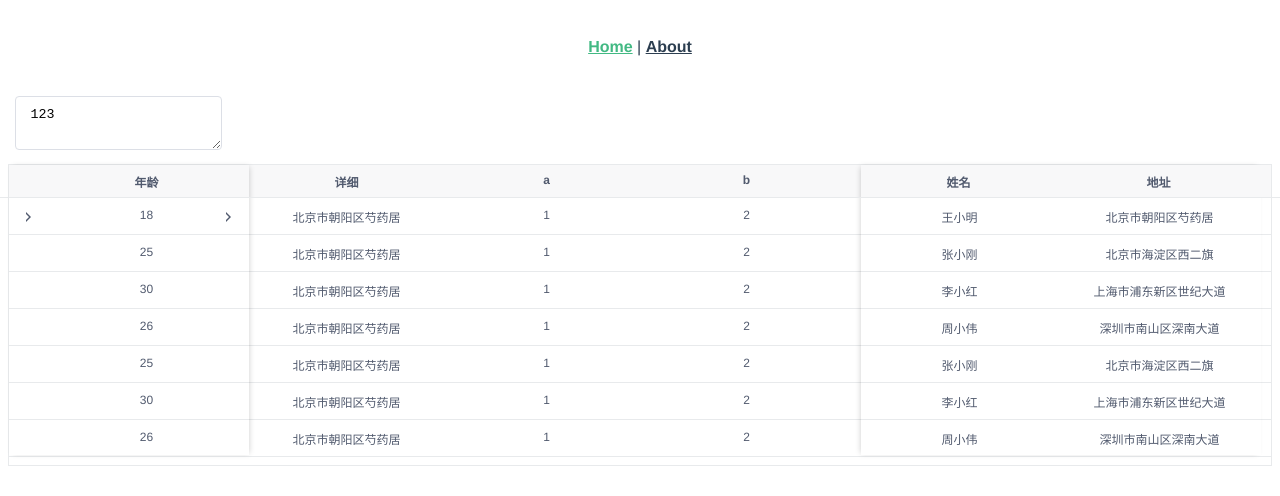
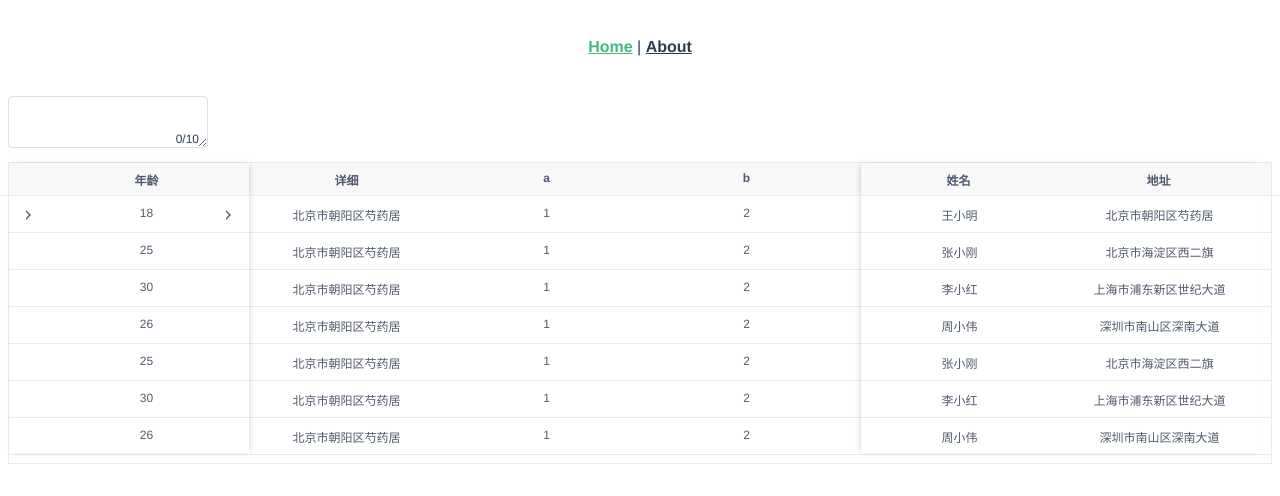
Before and after one commit to Hellottxo/xxxo, a Vue app: page / in a window 1280 px wide. Shown: the top 496 px of the page. Built offline with nearby package versions, Linux system fonts and the light colour scheme.

Commit message:
feat：wordCount

```diff
--- a/src/components/input/input.vue
+++ b/src/components/input/input.vue
@@ -3,6 +3,7 @@
     <div
     class="xo-input_wrap"
     :class="{readonly: disabled}"
+    :style="{width: `${width}px`}"
     @mouseenter="isMouseenter=true"
     @mouseleave="isMouseenter=false"
     >
@@ -14,6 +15,7 @@
         readonly: disabled,
         focus: isFocus
       }"
+      :style="{width: `${width}px`}"
       :readonly="disabled"
       :placeholder="placeholder"
       @focus="setFocus(true)"
@@ -21,12 +23,16 @@
       <textarea
       ref="textarea"
       v-model="input"
-      :style="{height: textareaHeight}"
+      :style="{
+        height: textareaHeight,
+        width: `${width}px`}"
       v-else
+      :maxlength="wordLimit ? maxLength : ''"
       :class="{focus: isFocus}"
       @focus="setFocus(true)"
       @blur="setFocus(false)"
       ></textarea>
+      <span v-if="wordLimit">{{`${input.length}/${maxLength}`}}</span>
       <i v-if="clearable && input && isMouseenter" class="clear" @click="clearSelect">x</i>
       <i v-if="type === 'password' && isMouseenter" class="icon-eye" @click="isPassword = !isPassword"></i>
     </div>
@@ -40,6 +46,10 @@ import calctetxtareaHeight from './calctextareaHeight.js'
 export default {
   name: "xoInput",
   props: {
+    width: {
+      type: String,
+      default: `200`
+    },
     disabled: {
       type: Boolean,
       default: false
@@ -59,17 +69,26 @@ export default {
     autoSize: {
       type: [Boolean, Object],
       default: false
+    },
+    wordLimit: {
+      type: Boolean,
+      default: false
+    },
+    maxLength: {
+      type: Number,
+      default: 10
     }
   },
   data() {
     return {
-      input: 123,
+      input: '',
       isFocus: false,
       isMouseenter: false,
       isPassword: false,
       inputType: 'text',
       inputWrapWidth: 0,
-      textareaHeight: ''
+      textareaHeight: '',
+      count: 0,
     }
   },
   watch: {
@@ -109,15 +128,13 @@ export default {
 <style lang="less" scoped>
 .xo-input {
   padding: 10px 0;
-  // width: 180px;
   .xo-input_wrap {
-    width: 220px;
     border-radius: 4px;
     position: relative;
     input {
+      box-sizing: border-box;
       -webkit-appearance: none;
       -moz-appearance: none;
-    width: 148px;
       height: 30px;
       line-height: 30px;
       border: 1px solid #dcdfe6;
@@ -129,12 +146,13 @@ export default {
       outline: none;
     }
     textarea {
+      box-sizing: border-box;
       padding: 10px 15px;
-      min-height: 32px;
-      min-width: 150px;
+      min-height: 50px;
       border-color: #dcdfe6;
       border-radius: 4px;
       transition: border-color 0.5s;
+      resize: vertical;
     }
     textarea:focus {
       outline: none;
@@ -158,11 +176,11 @@ export default {
       line-height: 14px;
       font-style: inherit;
     }
-    .count {
+    span {
+      font-size: 12px;
       position: absolute;
-      bottom: 5px;
-      right: 0;
-      font-size: 12px;
+      bottom: 6px;
+      right: 9px;
     }
   }
   .focus {
--- a/src/views/Home.vue
+++ b/src/views/Home.vue
@@ -1,6 +1,6 @@
 <template>
   <div class="home">
-    <xo-input type="textarea" autoSize></xo-input>
+    <xo-input type="textarea" wordLimit autoSize></xo-input>
     <xo-table height=300 :columns="columns" :data="data" :expand="true" :highlight-row="true">
       <!-- <template v-slot="scope">
         <button>{{scope.data.name}}</button>
```
Lines whose indentation alone changed are shown as unchanged.
